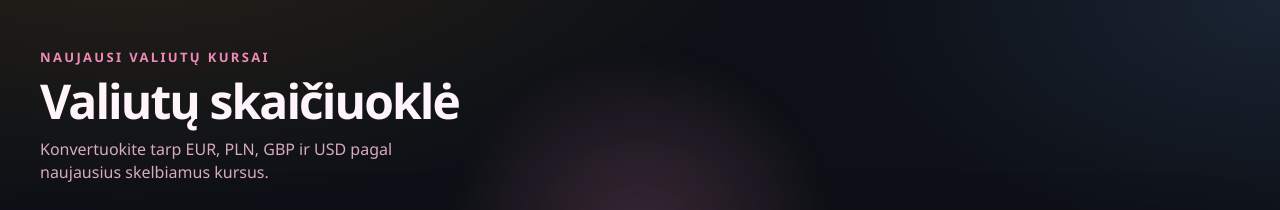
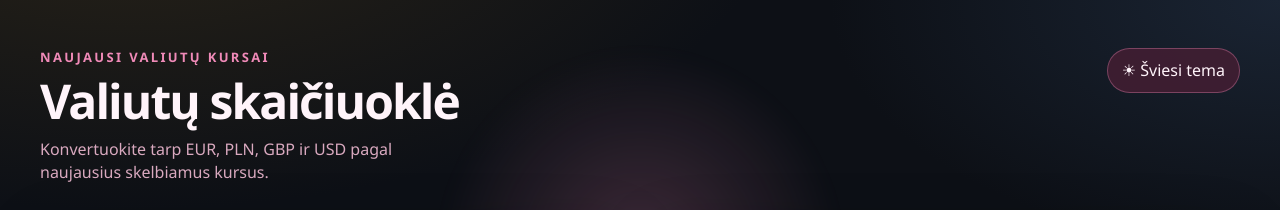
Before and after one commit to masnpi-maker/pirmas-projektas, a React (Vite) app: page / in a window 1280 px wide. Shown: the top 210 px of the page. Built offline with nearby package versions, Linux system fonts and the light colour scheme; no server answers.

Commit message:
Prideta Dark / Light režimas

```diff
--- a/src/App.css
+++ b/src/App.css
@@ -21,7 +21,31 @@
 }
 
 .fx-header {
+  display: flex;
+  justify-content: space-between;
+  align-items: flex-start;
+  gap: 20px;
   text-align: left;
+}
+
+.fx-theme-toggle {
+  flex: 0 0 auto;
+  border: 1px solid rgba(240, 138, 184, 0.35);
+  border-radius: 999px;
+  padding: 10px 14px;
+  background: rgba(70, 31, 52, 0.8);
+  color: #fff4fa;
+  cursor: pointer;
+  font: inherit;
+}
+
+.fx-theme-toggle:hover {
+  border-color: #f08ab8;
+}
+
+.fx-theme-toggle:focus-visible {
+  outline: 2px solid #f08ab8;
+  outline-offset: 3px;
 }
 
 .fx-layout {
@@ -235,6 +259,10 @@
 }
 
 @media (max-width: 680px) {
+  .fx-header {
+    flex-direction: column;
+  }
+
   .fx-pair {
     grid-template-columns: 1fr;
   }
@@ -443,3 +471,76 @@
 .crypto-field input, .crypto-field select { background: #321b28; border-color: rgba(240,138,184,.18); color: #fff4fa; }
 .crypto-field input:focus, .crypto-field select:focus { outline-color: #f08ab8; }
 .crypto-result { background: rgba(240,138,184,.10); }
+
+:root[data-theme='light'] .fx-header h1,
+:root[data-theme='light'] .fx-rates-head h2,
+:root[data-theme='light'] .fx-result-value,
+:root[data-theme='light'] .crypto-header h2,
+:root[data-theme='light'] .crypto-result-value,
+:root[data-theme='light'] .fx-rates li,
+:root[data-theme='light'] .crypto-symbol {
+  color: #342633;
+}
+
+:root[data-theme='light'] .fx-kicker,
+:root[data-theme='light'] .crypto-kicker {
+  color: #a94170;
+}
+
+:root[data-theme='light'] .fx-lead,
+:root[data-theme='light'] .fx-field label,
+:root[data-theme='light'] .fx-result-label,
+:root[data-theme='light'] .fx-result-rate,
+:root[data-theme='light'] .fx-rates-head p,
+:root[data-theme='light'] .fx-rate-change,
+:root[data-theme='light'] .crypto-lead,
+:root[data-theme='light'] .crypto-field label,
+:root[data-theme='light'] .crypto-result-label,
+:root[data-theme='light'] .crypto-result-rate {
+  color: #705b6b;
+}
+
+:root[data-theme='light'] .fx-card,
+:root[data-theme='light'] .fx-rates,
+:root[data-theme='light'] .crypto-card {
+  background: linear-gradient(180deg, #fff 0%, #fff8fb 100%);
+  border-color: #ead7e1;
+  box-shadow: 0 18px 44px rgba(74, 37, 58, 0.1);
+}
+
+:root[data-theme='light'] .fx-field input,
+:root[data-theme='light'] .fx-field select,
+:root[data-theme='light'] .crypto-field input,
+:root[data-theme='light'] .crypto-field select {
+  background: #fff;
+  border-color: #dfced8;
+  color: #342633;
+}
+
+:root[data-theme='light'] .fx-result,
+:root[data-theme='light'] .crypto-result {
+  background: #f8eaf1;
+}
+
+:root[data-theme='light'] .fx-rates li {
+  border-color: #efE3e9;
+}
+
+:root[data-theme='light'] .fx-theme-toggle {
+  background: #fff;
+  color: #56354a;
+  border-color: #dfbed0;
+}
+
+:root[data-theme='light'] .crypto-symbol {
+  background: #f08ab8;
+}
+
+:root[data-theme='light'] .crypto-source {
+  color: #805267;
+}
+
+:root[data-theme='light'] .fx-error,
+:root[data-theme='light'] .crypto-error {
+  color: #982f3b;
+}
--- a/src/App.jsx
+++ b/src/App.jsx
@@ -266,6 +266,13 @@ function CryptoCalculator() {
 }
 
 function App() {
+  const [theme, setTheme] = useState(() => {
+    try {
+      return localStorage.getItem('theme') === 'light' ? 'light' : 'dark'
+    } catch {
+      return 'dark'
+    }
+  })
   const [amount, setAmount] = useState('100')
   const [from, setFrom] = useState('EUR')
   const [to, setTo] = useState('PLN')
@@ -317,6 +324,15 @@ function App() {
     loadRates()
   }, [loadRates])
 
+  useEffect(() => {
+    document.documentElement.dataset.theme = theme
+    try {
+      localStorage.setItem('theme', theme)
+    } catch {
+      // Keep the selected theme for this session when storage is unavailable.
+    }
+  }, [theme])
+
   const numericAmount = useMemo(() => {
     const parsed = Number(String(amount).replace(',', '.'))
     return Number.isFinite(parsed) ? parsed : NaN
@@ -351,11 +367,22 @@ function App() {
       <div className="fx-glow" aria-hidden="true" />
 
       <header className="fx-header">
-        <p className="fx-kicker">Naujausi valiutų kursai</p>
-        <h1>Valiutų skaičiuoklė</h1>
-        <p className="fx-lead">
-          Konvertuokite tarp EUR, PLN, GBP ir USD pagal naujausius skelbiamus kursus.
-        </p>
+        <div>
+          <p className="fx-kicker">Naujausi valiutų kursai</p>
+          <h1>Valiutų skaičiuoklė</h1>
+          <p className="fx-lead">
+            Konvertuokite tarp EUR, PLN, GBP ir USD pagal naujausius skelbiamus kursus.
+          </p>
+        </div>
+        <button
+          type="button"
+          className="fx-theme-toggle"
+          onClick={() => setTheme((current) => current === 'dark' ? 'light' : 'dark')}
+          aria-label="Perjungti šviesią ir tamsią temą"
+          aria-pressed={theme === 'light'}
+        >
+          {theme === 'dark' ? '☀ Šviesi tema' : '☾ Tamsi tema'}
+        </button>
       </header>
 
       <div className="fx-layout">
--- a/src/index.css
+++ b/src/index.css
@@ -1,4 +1,5 @@
 :root {
+  color-scheme: dark;
   font-family: 'Segoe UI', system-ui, sans-serif;
   line-height: 1.45;
   font-weight: 400;
@@ -11,6 +12,15 @@
   text-rendering: optimizeLegibility;
   -webkit-font-smoothing: antialiased;
   -moz-osx-font-smoothing: grayscale;
+}
+
+:root[data-theme='light'] {
+  color-scheme: light;
+  color: #342633;
+  background:
+    radial-gradient(1200px 600px at 10% -10%, #fff1f7 0%, transparent 55%),
+    radial-gradient(900px 500px at 100% 0%, #edf3ff 0%, transparent 50%),
+    #f7f4f7;
 }
 
 * {
```
Also changed, not shown: 1 other file (tests, documents, lock files or other folders).
